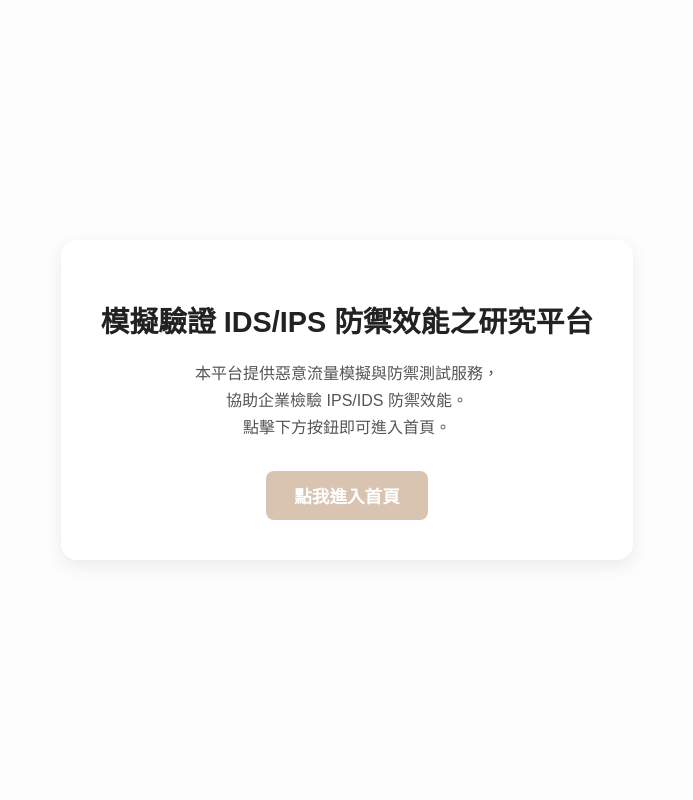
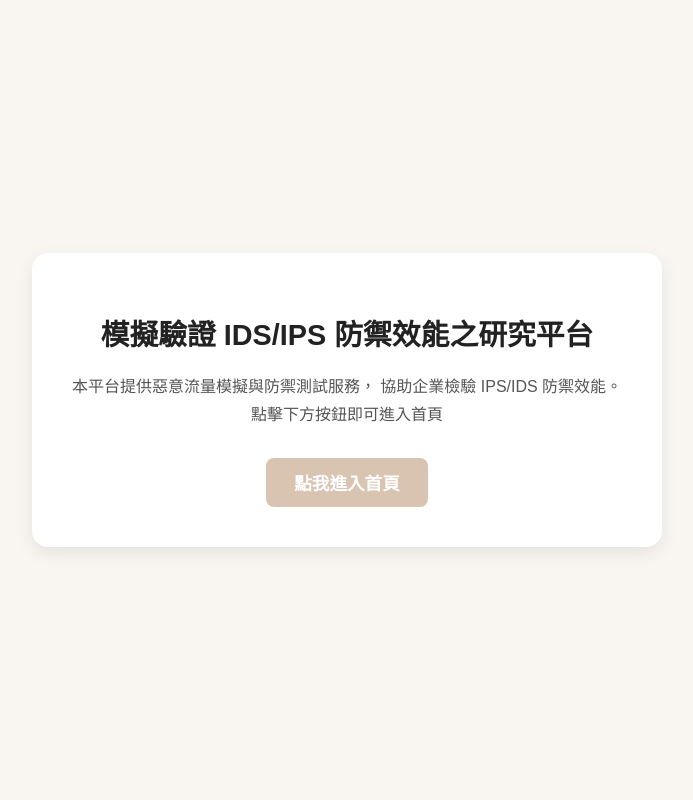
Before and after one commit to KW0817/agent_site, a Flask app: page / in a window 1280 px wide. Shown: the whole page, without its empty margins (293-986 px from the left). Run offline with Flask 3, Linux system fonts and the light colour scheme.

Commit message:
Update home.html

```diff
--- a/templates/home.html
+++ b/templates/home.html
@@ -8,7 +8,7 @@
     body {
       margin: 0;
       font-family: "Microsoft JhengHei", Arial, sans-serif;
-      background: #fdfdfd; /* 白色背景 */
+      background: #f9f6f2; /* 柔和米白色背景 */
       color: #333;
       display: flex;
       align-items: center;
@@ -19,7 +19,7 @@
       text-align: center;
       max-width: 600px;
       padding: 40px;
-      background: #ffffff;
+      background: #ffffff; /* 中間卡片保持白色 */
       border-radius: 16px;
       box-shadow: 0 6px 18px rgba(0,0,0,0.08);
     }
@@ -39,7 +39,7 @@
       font-size: 1.1rem;
       font-weight: bold;
       color: #fff;
-      background: #d9c4b1; /* 淺奶茶色 */
+      background: #d9c4b1; /* 奶茶色 */
       border-radius: 8px;
       text-decoration: none;
       transition: 0.3s;
@@ -54,9 +54,9 @@
     <!-- 標題 & 說明 -->
     <h1>模擬驗證 IDS/IPS 防禦效能之研究平台</h1>
     <p>
-      本平台提供惡意流量模擬與防禦測試服務，<br>
+      本平台提供惡意流量模擬與防禦測試服務，
       協助企業檢驗 IPS/IDS 防禦效能。<br>
-      點擊下方按鈕即可進入首頁。
+      點擊下方按鈕即可進入首頁
     </p>
 
     <!-- 進入首頁按鈕 -->
```
